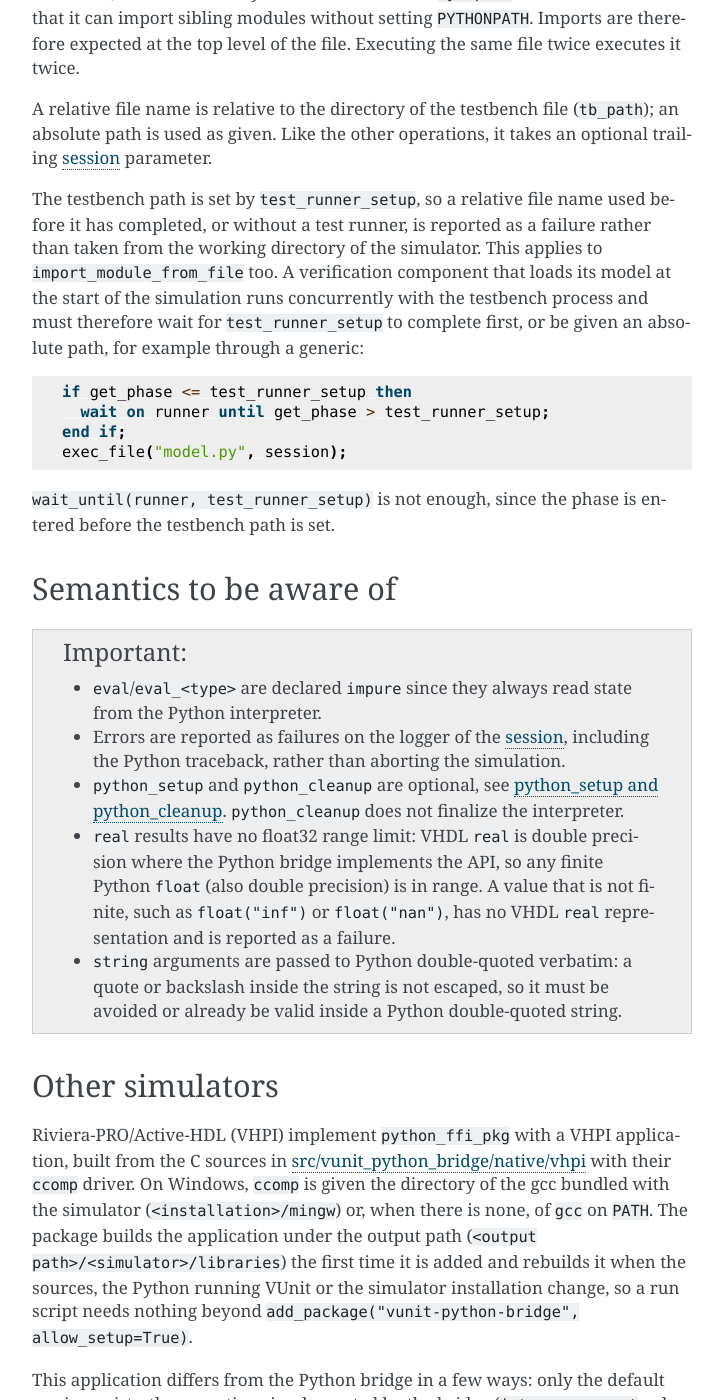
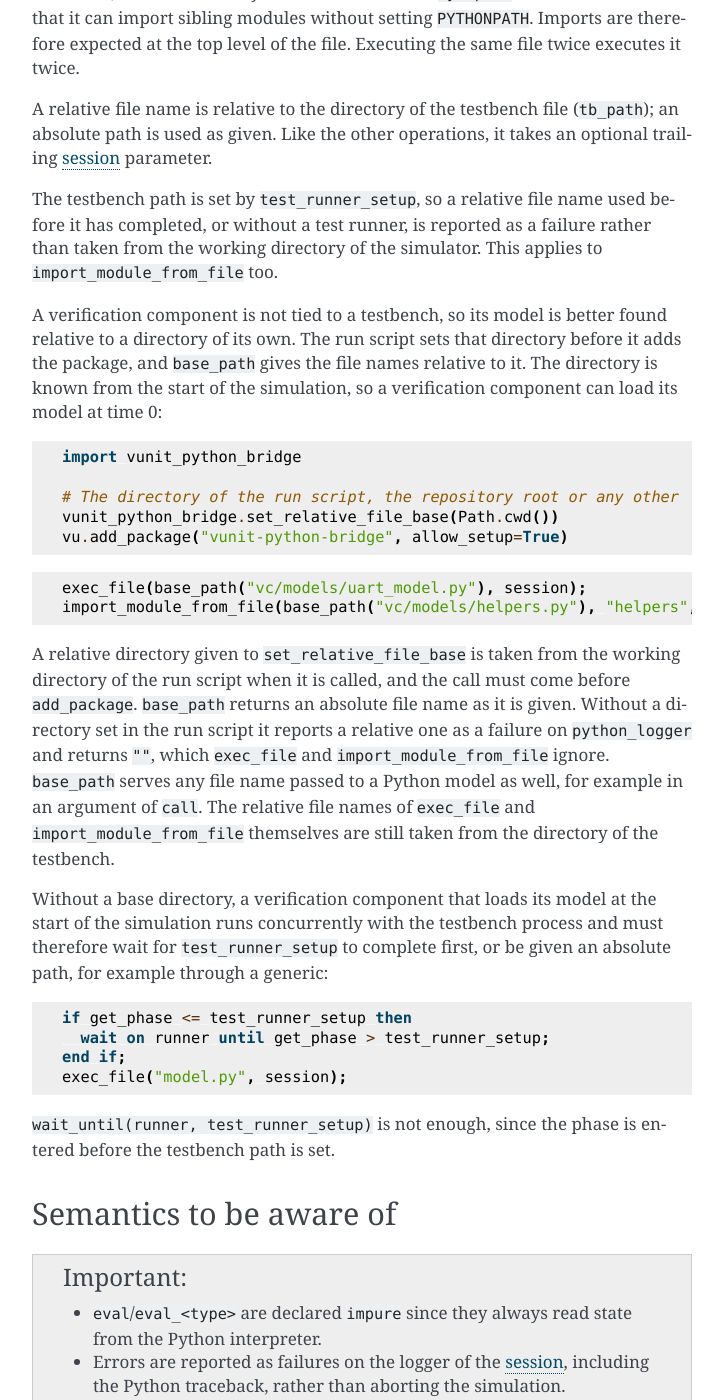
Before and after one commit to VUnit/vunit-python-bridge, a Sphinx documentation site: the page built from docs/user_guide.rst, in a window 1280 px wide and 1400 px high, scrolled down 11792 px. Shown: the whole window, without its empty margins (388-1111 px from the left). Built offline with Sphinx 7.4.7, drawn with Linux system fonts in a browser that asks for light colours.

Commit message:
Document base_path and set_relative_file_base
Present a base directory set in the run script and base_path as the way
for a verification component to load its model at any time, with the
wait for test_runner_setup as the alternative, and mention it in the
release note of the failure for relative file names before
test_runner_setup.

Co-Authored-By: Claude Opus 5.5 <noreply@anthropic.com>

```diff
--- a/docs/user_guide.rst
+++ b/docs/user_guide.rst
@@ -594,10 +594,41 @@ parameter.
 The testbench path is set by ``test_runner_setup``, so a relative file name
 used before it has completed, or without a test runner, is reported as a
 failure rather than taken from the working directory of the simulator. This
-applies to ``import_module_from_file`` too. A verification component that
-loads its model at the start of the simulation runs concurrently with the
-testbench process and must therefore wait for ``test_runner_setup`` to complete
-first, or be given an absolute path, for example through a generic:
+applies to ``import_module_from_file`` too.
+
+A verification component is not tied to a testbench, so its model is better
+found relative to a directory of its own. The run script sets that directory
+before it adds the package, and ``base_path`` gives the file names relative to
+it. The directory is known from the start of the simulation, so a verification
+component can load its model at time 0:
+
+.. code-block:: python
+
+    import vunit_python_bridge
+
+    # The directory of the run script, the repository root or any other
+    vunit_python_bridge.set_relative_file_base(Path.cwd())
+    vu.add_package("vunit-python-bridge", allow_setup=True)
+
+.. code-block:: vhdl
+
+    exec_file(base_path("vc/models/uart_model.py"), session);
+    import_module_from_file(base_path("vc/models/helpers.py"), "helpers", session);
+
+A relative directory given to ``set_relative_file_base`` is taken from the
+working directory of the run script when it is called, and the call must come
+before ``add_package``. ``base_path`` returns an absolute file name as it is
+given. Without a directory set in the run script it reports a relative one as a
+failure on ``python_logger`` and returns ``""``, which ``exec_file`` and
+``import_module_from_file`` ignore. ``base_path`` serves any file name passed
+to a Python model as well, for example in an argument of ``call``. The
+relative file names of ``exec_file`` and ``import_module_from_file`` themselves
+are still taken from the directory of the testbench.
+
+Without a base directory, a verification component that loads its model at the
+start of the simulation runs concurrently with the testbench process and must
+therefore wait for ``test_runner_setup`` to complete first, or be given an
+absolute path, for example through a generic:
 
 .. code-block:: vhdl
 
```
Also changed, not shown: release_notes/0.2.0.md (+1 -1 lines).
